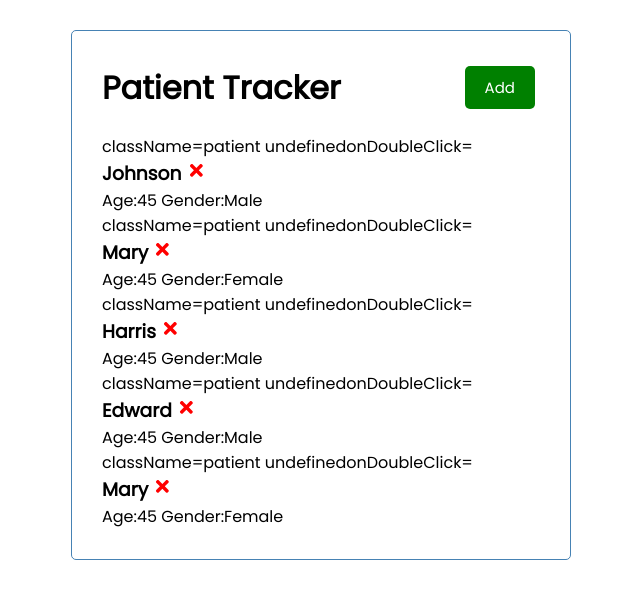
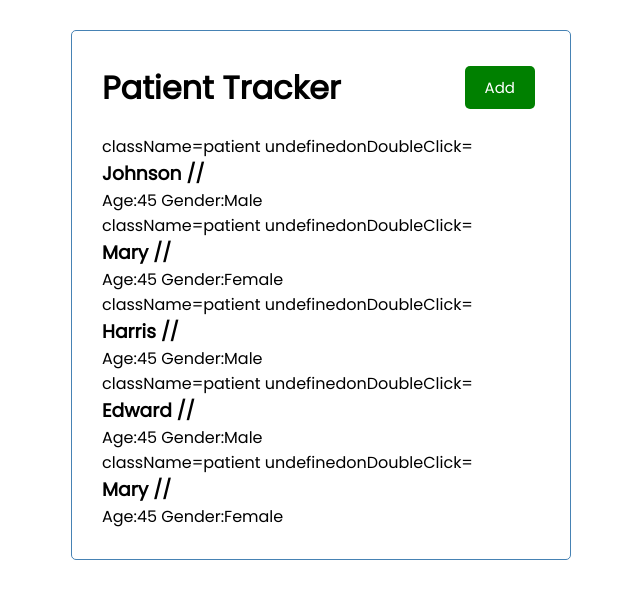
Before and after one commit to hiqedme/my-assignment, a React (Create React App) app: page / in a window 1280 px wide. Shown: the top 598 px of the page, without its empty margins (319-959 px from the left). Built offline with nearby package versions, Linux system fonts and the light colour scheme.

Commit message:
fixed toggle bugs

```diff
--- a/src/components/Patient.js
+++ b/src/components/Patient.js
@@ -1,14 +1,12 @@
-import { FaTimes } from 'react-icons/fa'
+
 const Patient = ({patient, onDelete, onToggle}) => {
   return (
     <div>
         className={`patient ${patient.reminder && 'reminder'}`}
       onDoubleClick={() => onToggle(patient.id)}
       <h3>{patient.name}{' '}
-      <FaTimes
-          style={{ color: 'red', cursor: 'pointer' }}
-          onClick={() => onDelete(patient.id)}
-        />
+    //
+
       </h3>
       <p> Age:{patient.age}  Gender:{patient.gender}</p>
     </div>
```
